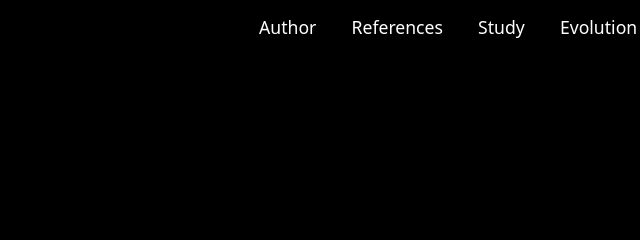
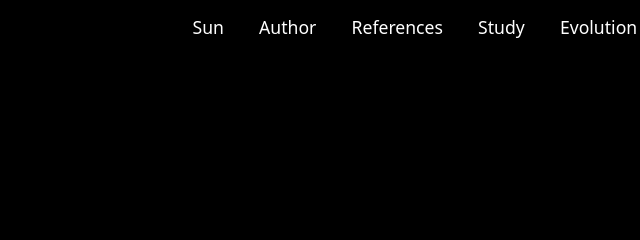
Before and after one commit to LiAlec1/Alec, a plain HTML site: page author.html in a window 1280 px wide. Shown: the top 240 px of the page, 540-1180 px from the left. Drawn offline with Linux system fonts and the light colour scheme.

Commit message:
Update author.html

```diff
--- a/author.html
+++ b/author.html
@@ -14,6 +14,7 @@
             <li><a href="study.html">Study</a></li>
             <li><a href="references.html">References</a></li>
             <li><a href="author.html">Author</a></li>
+            <li><a href="sun.html">Sun</a></li>
         </ul>
         <!--First heading-->
         <h1>About Alec.</h1>
```
